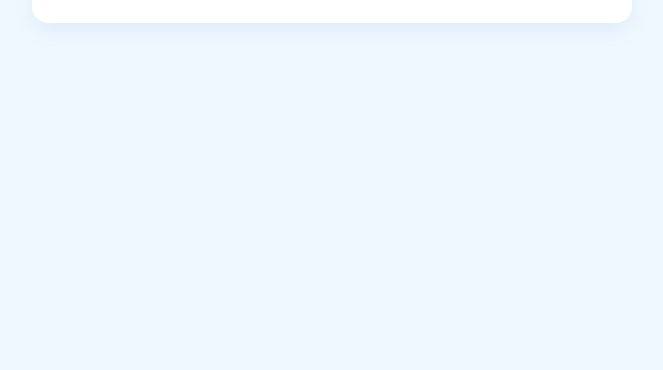
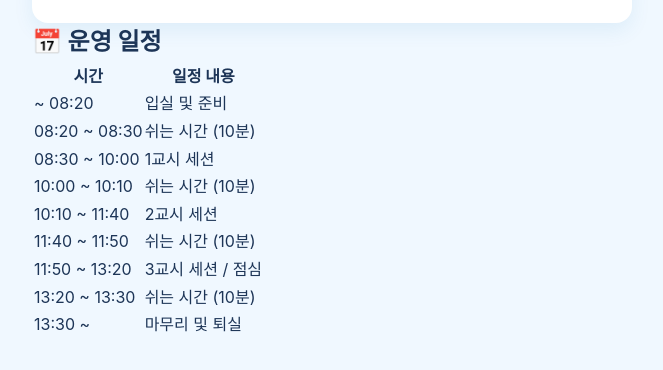
Before and after one commit to biscuitbox/my-web, a plain HTML site: page index.html in a window 1280 px wide. Shown: the part 486-856 px from the top of the page, without its empty margins (308-971 px from the left). Before the commit the page ends 800 px from the top, so only its background shows below. Drawn offline with Linux system fonts and the light colour scheme.

Commit message:
Add schedule section and remove card toggle script
Added a schedule section with a timetable for events and removed the JavaScript functionality for card toggling.

```diff
--- a/index.html
+++ b/index.html
@@ -237,42 +237,61 @@
       </article>
 
     </main>
+
+    <!-- ----------------------------------
+       [운영 일정 시간표 섹션]
+    ---------------------------------- -->
+    <section class="schedule-section">
+      <h2 class="schedule-title">📅 운영 일정</h2>
+      <div class="table-container">
+        <table class="schedule-table">
+          <thead>
+            <tr>
+              <th>시간</th>
+              <th>일정 내용</th>
+            </tr>
+          </thead>
+          <tbody>
+            <tr>
+              <td>~ 08:20</td>
+              <td>입실 및 준비</td>
+            </tr>
+            <tr class="break-time">
+              <td>08:20 ~ 08:30</td>
+              <td>쉬는 시간 (10분)</td>
+            </tr>
+            <tr>
+              <td>08:30 ~ 10:00</td>
+              <td>1교시 세션</td>
+            </tr>
+            <tr class="break-time">
+              <td>10:00 ~ 10:10</td>
+              <td>쉬는 시간 (10분)</td>
+            </tr>
+            <tr>
+              <td>10:10 ~ 11:40</td>
+              <td>2교시 세션</td>
+            </tr>
+            <tr class="break-time">
+              <td>11:40 ~ 11:50</td>
+              <td>쉬는 시간 (10분)</td>
+            </tr>
+            <tr>
+              <td>11:50 ~ 13:20</td>
+              <td>3교시 세션 / 점심</td>
+            </tr>
+            <tr class="break-time">
+              <td>13:20 ~ 13:30</td>
+              <td>쉬는 시간 (10분)</td>
+            </tr>
+            <tr>
+              <td>13:30 ~</td>
+              <td>마무리 및 퇴실</td>
+            </tr>
+          </tbody>
+        </table>
+      </div>
+    </section>
   </div>
 
-  <!-- 자바스크립트: 카드를 누르면 내용이 펼쳐지거나 접힘 -->
-  <script>
-    document.addEventListener('DOMContentLoaded', () => {
-      const cards = document.querySelectorAll('.card');
-
-      cards.forEach(card => {
-        // 카드 클릭 이벤트
-        card.addEventListener('click', () => {
-          toggleCard(card);
-        });
-
-        // 키보드 접근성 지원 (Enter, Space 키 press 시 작동)
-        card.addEventListener('keydown', (e) => {
-          if (e.key === 'Enter' || e.key === ' ') {
-            e.preventDefault();
-            toggleCard(card);
-          }
-        });
-      });
-
-      // 카드 상태 토글 함수
-      function toggleCard(selectedCard) {
-        const isActive = selectedCard.classList.contains('active');
-
-        // 선택한 카드의 상태 전환
-        if (isActive) {
-          selectedCard.classList.remove('active');
-          selectedCard.setAttribute('aria-expanded', 'false');
-        } else {
-          selectedCard.classList.add('active');
-          selectedCard.setAttribute('aria-expanded', 'true');
-        }
-      }
-    });
-  </script>
-</body>
-</html>
+  <style>
```
